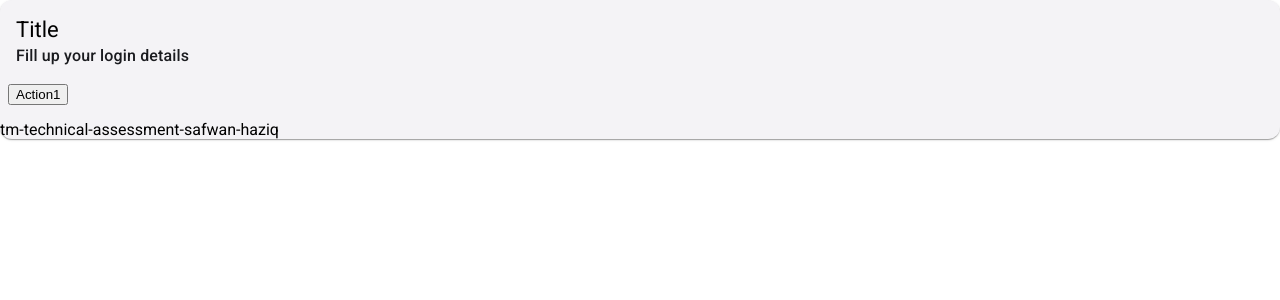
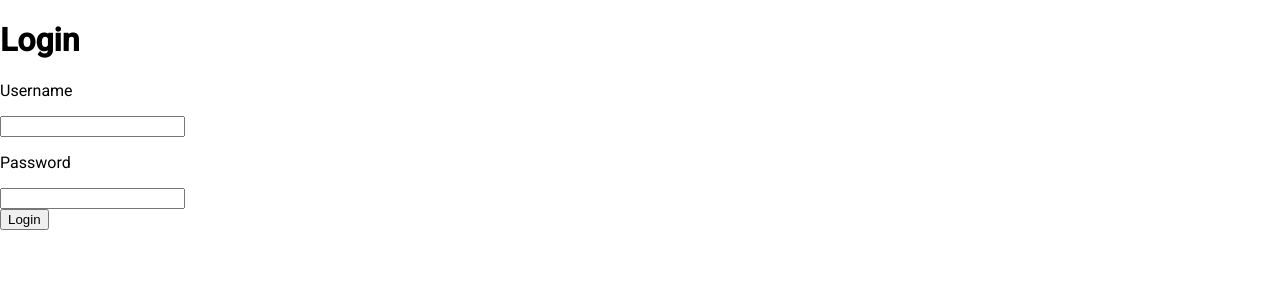
Before and after one commit to safwanhaziq1598/TM-Technical-Assessment, an Angular app: page /login in a window 1280 px wide. Shown: the top 300 px of the page. Built offline with nearby package versions, Linux system fonts and the light colour scheme.

Commit message:
feat(login-page): add login page frame

```diff
--- a/src/app/login-page/login-page.component.html
+++ b/src/app/login-page/login-page.component.html
@@ -1,16 +1,10 @@
-<mat-card>
-    <mat-card-header>
-        <mat-card-title>Title</mat-card-title>
-        <mat-card-subtitle>Fill up your login details</mat-card-subtitle>
-    </mat-card-header>
-    <mat-card-content>
-
-    </mat-card-content>
-    <mat-card-actions align="start">
-        <button mat-button (click)="onAction1">Action1</button>
-
-    </mat-card-actions>
-    <mat-card-footer>
-        tm-technical-assessment-safwan-haziq
-    </mat-card-footer>
-</mat-card>
+<h1>Login</h1>
+<div>
+    <p>Username</p>
+    <input type="text" />
+</div>
+<div>
+    <p>Password</p>
+    <input type="text" />
+</div>
+<button>Login</button>
```
